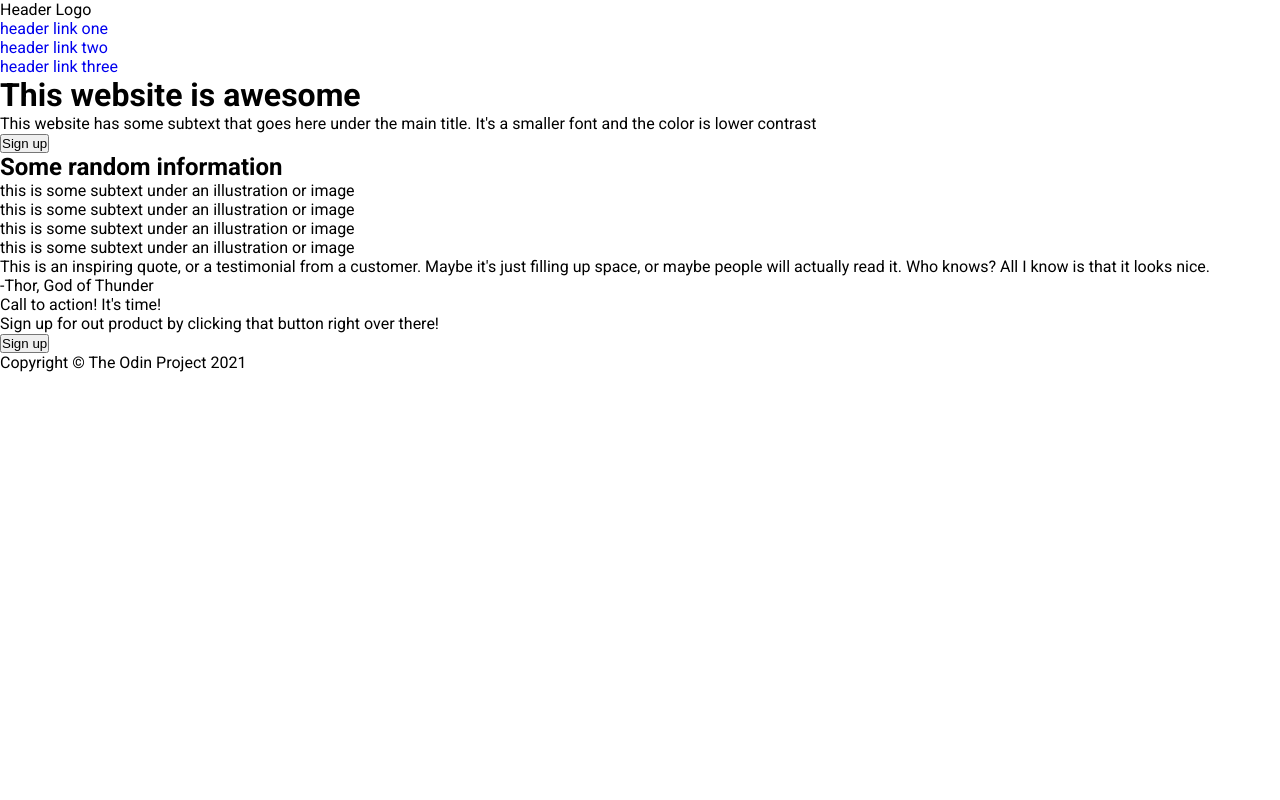
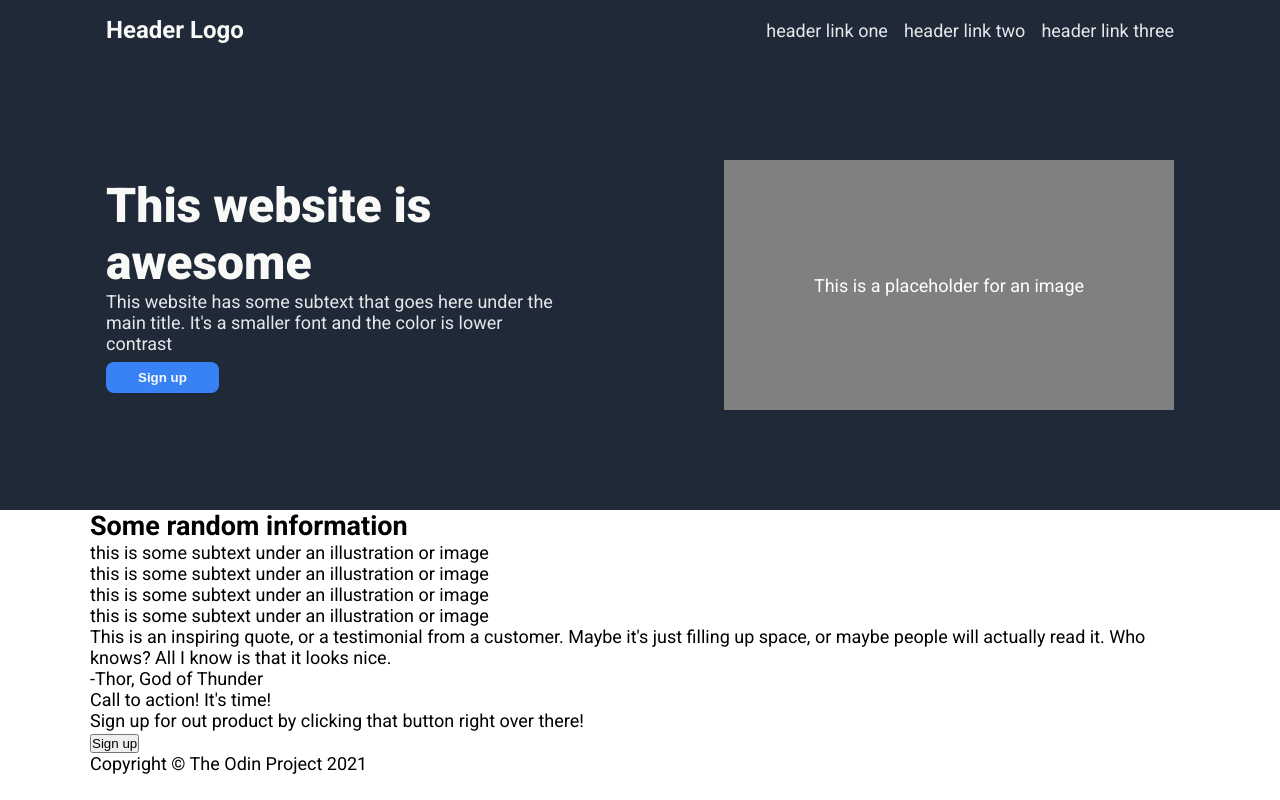
Before and after one commit to T0nci/odin-landing-page, a plain HTML site: page index.html in a window 1280 px wide. Drawn offline with Linux system fonts and the light colour scheme.

Commit message:
feat: Style the header and hero sections
Styled the header and hero sections based on the design

```diff
--- a/index.html
+++ b/index.html
@@ -31,7 +31,7 @@
                     <div class="hero-text">This website has some subtext that goes here under the main title. It's a smaller font and the color is lower contrast</div>
                     <button>Sign up</button>
                 </div>
-                <div class="hero-image"></div>
+                <div class="hero-image">This is a placeholder for an image</div>
             </div>
         </div>
 
--- a/style.css
+++ b/style.css
@@ -1,3 +1,4 @@
+/* Default styling*/
 * {
     box-sizing: border-box;
     padding: 0;
@@ -6,6 +7,7 @@
 
 body {
     font-family: "Roboto", sans-serif;
+    font-size: 18px;
 }
 
 ul {
@@ -15,3 +17,89 @@ ul {
 .header-links a {
     text-decoration: none;
 }
+
+.container {
+    max-width: 1100px;
+    margin: 0 auto;
+}
+
+/* Content styling */
+/* Header */
+.header {
+    min-height: 30px;
+    background-color: #1F2937;
+}
+
+.header .container {
+    display: flex;
+    justify-content: space-between;
+    align-items: center;
+    padding: 16px;
+}
+
+ul.header-links {
+    display: flex;
+    gap: 16px;
+}
+
+ul.header-links li a {
+    font-size: 18px;
+    color: #e5e7eb;
+}
+
+.header-logo {
+    font-size: 24px;
+    color: #f9faf8;
+    font-weight: bold;
+}
+
+/* Hero */
+.hero {
+    min-height: fit-content;
+    background-color: #1F2937;
+}
+
+.hero .container {
+    display: flex;
+    justify-content: space-between;
+    align-items: center;
+    padding: 100px 16px;
+}
+
+.hero-content {
+    max-width: 450px;
+}
+
+.hero-header {
+    font-size: 48px;
+    font-weight: 900;
+    color: #f9faf8;
+}
+
+.hero-text {
+    font-size: 18px;
+    color: #e5e7eb;
+    margin-bottom: 8px;
+}
+
+.hero-content button {
+    border: none;
+    border-radius: 8px;
+    background-color: #3882f6;
+    color: #f9faf8;
+    padding: 8px 32px;
+    font-weight: bold;
+}
+
+.hero-image {
+    width: 450px;
+    height: 250px;
+    flex: none;
+
+    /* Placeholder stuff */
+    display: flex;
+    justify-content: center;
+    align-items: center;
+    background-color: gray;
+    color: #fff;
+}
```
